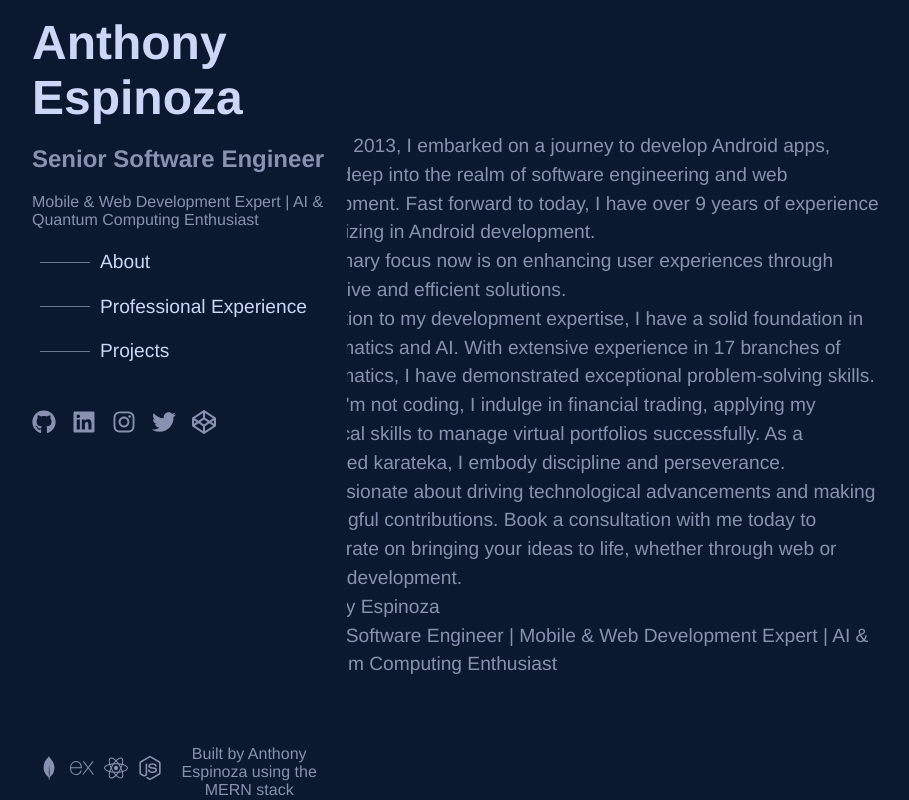
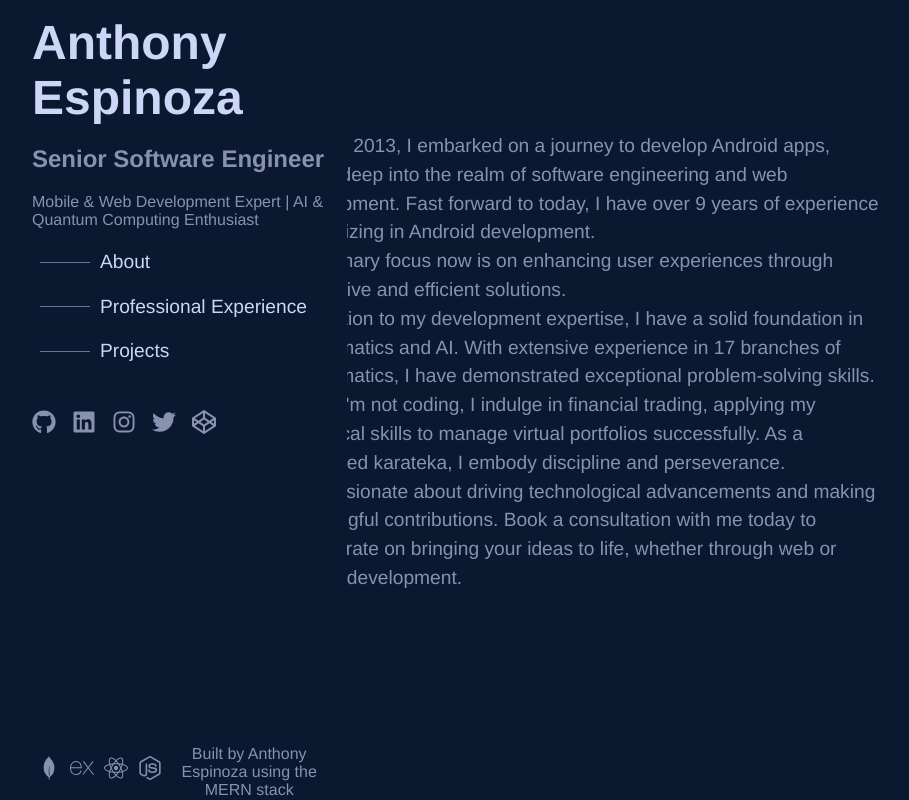
Before and after one commit to TonyStarkWiz/MyProtfolioWebsite, a React (Create React App) app in the folder client/: page / in a window 1280 px wide. Shown: the top 800 px of the page, without its empty margins (175-1084 px from the left). Built offline with nearby package versions, Linux system fonts and the light colour scheme; the HTML template or start-up script is replaced by a standard one.

Commit message:
Update About section content

```diff
--- a/client/src/components/About.js
+++ b/client/src/components/About.js
@@ -7,8 +7,6 @@ const About = () => (
     <p>In addition to my development expertise, I have a solid foundation in mathematics and AI. With extensive experience in 17 branches of mathematics, I have demonstrated exceptional problem-solving skills.</p>
     <p>When I'm not coding, I indulge in financial trading, applying my analytical skills to manage virtual portfolios successfully. As a dedicated karateka, I embody discipline and perseverance.</p>
     <p>I'm passionate about driving technological advancements and making meaningful contributions. Book a consultation with me today to collaborate on bringing your ideas to life, whether through web or mobile development.</p>
-    <p>Anthony Espinoza<br />
-    Senior Software Engineer | Mobile & Web Development Expert | AI & Quantum Computing Enthusiast</p>
   </div>
 );
 
```
